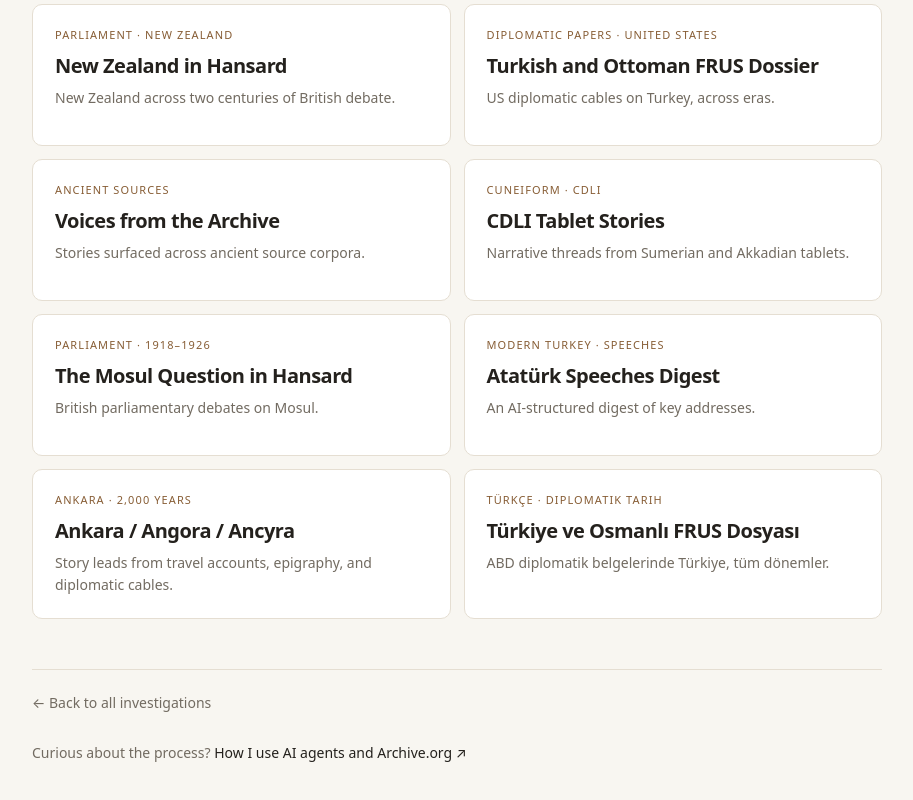
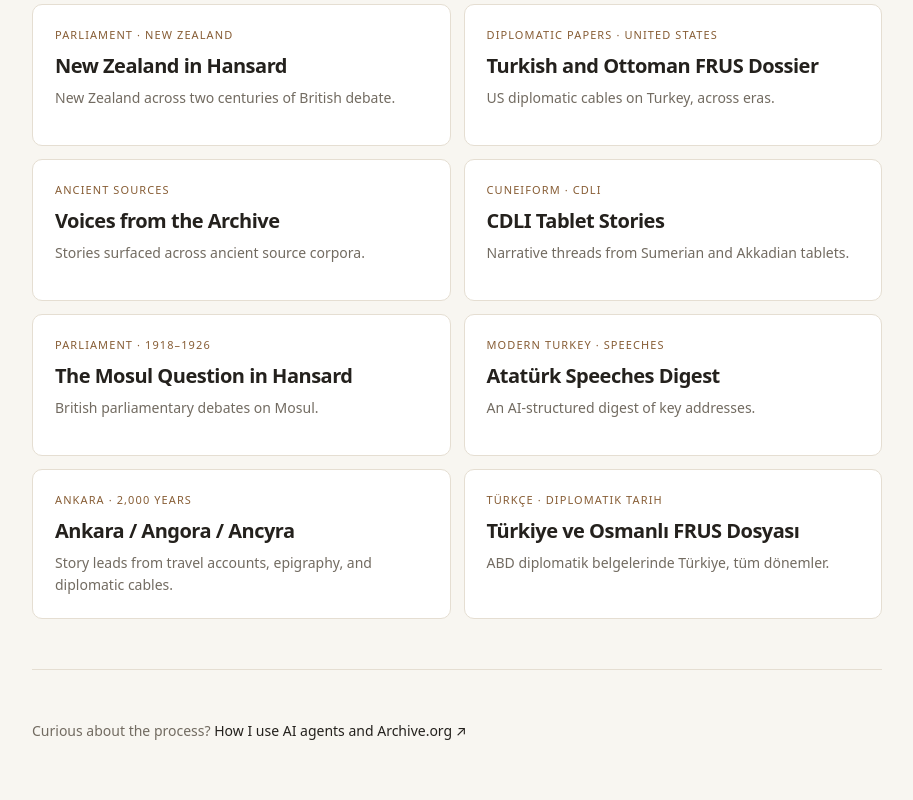
Before and after one commit to kontela/kontela.github.io, a plain HTML site: page history/index.html in a window 1280 px wide. Shown: the part 452-1252 px from the top of the page, without its empty margins (183-1096 px from the left). Drawn offline with Linux system fonts and the light colour scheme.

Commit message:
Refine homepage intro and history footer

```diff
--- a/history/index.html
+++ b/history/index.html
@@ -25,5 +25,5 @@
     <a class="item" href="/research/ankara-story-leads.html"><div><div class="tag">Ankara · 2,000 years</div><span class="title">Ankara / Angora / Ancyra</span><p>Story leads from travel accounts, epigraphy, and diplomatic cables.</p></div></a>
     <a class="item" href="/research/frus-turkish-all-eras_tr.html"><div><div class="tag">Türkçe · Diplomatik tarih</div><span class="title">Türkiye ve Osmanlı FRUS Dosyası</span><p>ABD diplomatik belgelerinde Türkiye, tüm dönemler.</p></div></a>
   </section>
-  <footer class="back"><a href="/">← Back to all investigations</a><p class="process">Curious about the process? <a href="https://youtu.be/zxKdNCLdi-M" target="_blank" rel="noreferrer">How I use AI agents and Archive.org ↗</a></p></footer>
+  <footer class="back"><p class="process">Curious about the process? <a href="https://youtu.be/zxKdNCLdi-M" target="_blank" rel="noreferrer">How I use AI agents and Archive.org ↗</a></p></footer>
 </main></body></html>
```
Also changed, not shown: index.html (+1 -1 lines).
